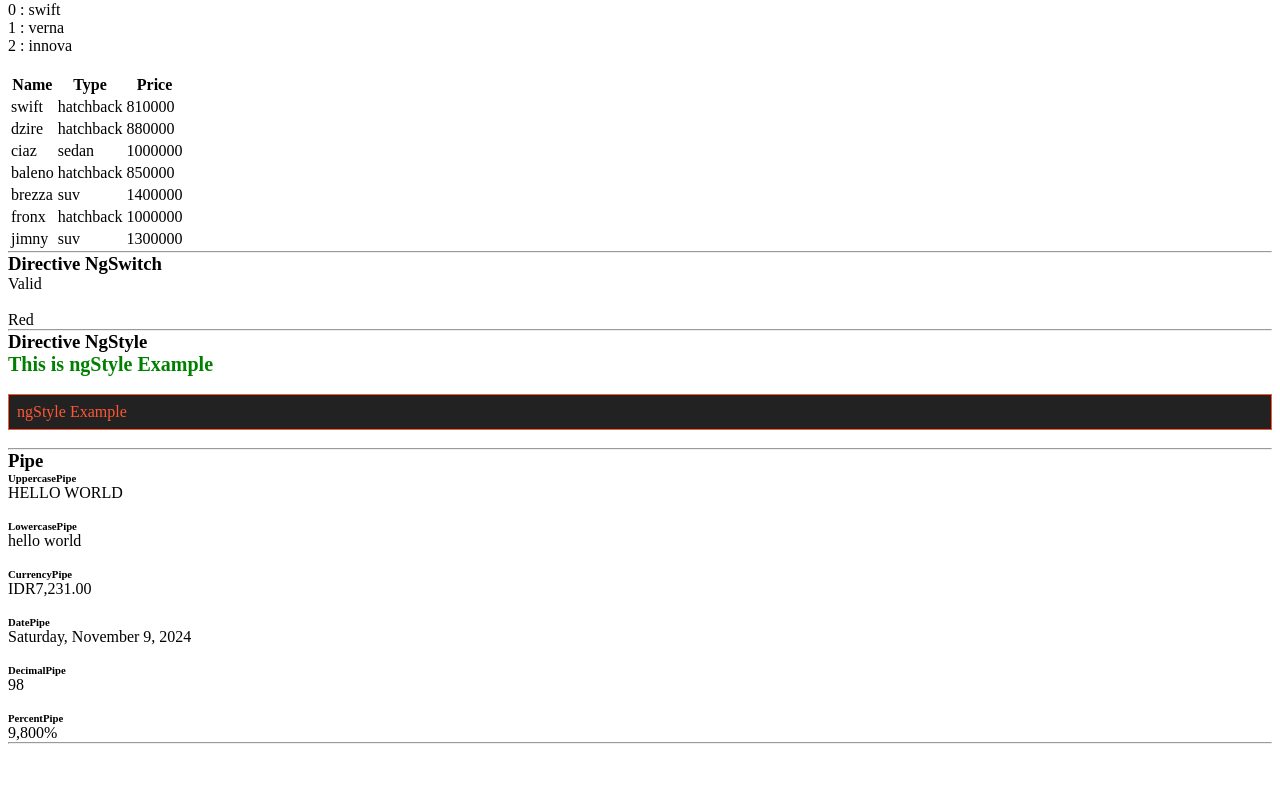
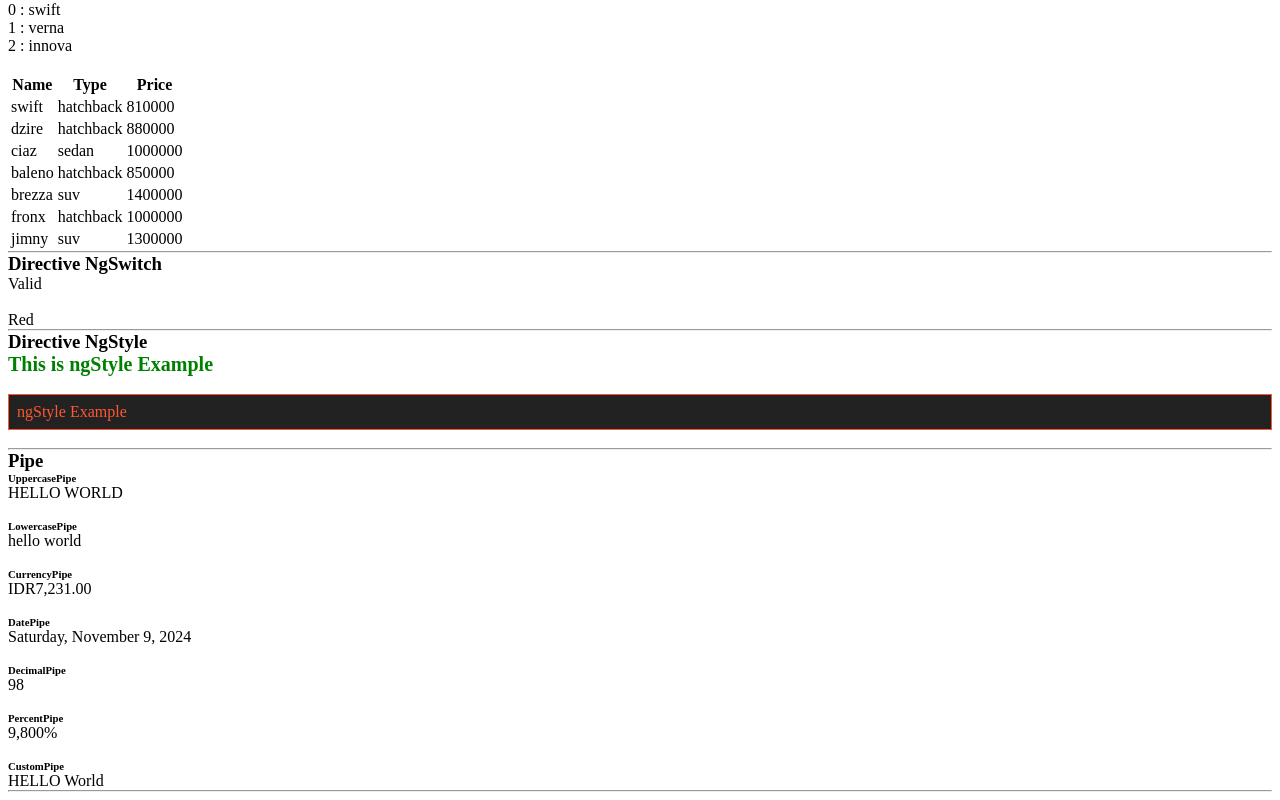
Before and after one commit to mogams99/ngIntro, an Angular app: page / in a window 1280 px wide. Shown: the part 605-1405 px from the top of the page. Before the commit the page ends 1357 px from the top, so only its background shows below. Built offline with nearby package versions, Linux system fonts and the light colour scheme.

Commit message:
chore: :construction: implementasi custom pipe pada app component

```diff
--- a/src/app/app.component.html
+++ b/src/app/app.component.html
@@ -104,4 +104,7 @@
 <br>
 <h6> PercentPipe </h6>
 <p>{{ pipeNumber | percent}}</p>
+<br>
+<h6> CustomPipe </h6>
+<p>{{ pipeMessage | custom:5 }}</p>
 <hr>
--- a/src/app/app.component.ts
+++ b/src/app/app.component.ts
@@ -2,13 +2,16 @@ import { Component } from '@angular/core';
 import { FormsModule } from '@angular/forms';
 import { RouterOutlet } from '@angular/router';
 import { CommonModule } from '@angular/common';
+
 import { ServerComponent } from './server/server.component';
 import { ChildComponent } from "./child/child.component";
+
+import { CustomPipe} from './pipes/custom.pipe';
 
 @Component({
   selector: 'app-root',
   standalone: true,
-  imports: [RouterOutlet, CommonModule, ServerComponent, FormsModule, ChildComponent],
+  imports: [RouterOutlet, CommonModule, ServerComponent, FormsModule, ChildComponent, CustomPipe],
   templateUrl: './app.component.html',
   styleUrl: './app.component.css'
 })
--- /dev/null
+++ b/src/app/pipes/custom.pipe.ts
@@ -0,0 +1,11 @@
+import { Pipe, PipeTransform } from '@angular/core';
+
+@Pipe({
+  name: 'custom',
+  standalone: true
+})
+export class CustomPipe implements PipeTransform {
+
+  transform(value: string, limit: number = value.length): string {
+    return value.substring(0, limit).toUpperCase() + value.substring(limit);
+  }}
```
Also changed, not shown: 1 other file (tests, documents, lock files or other folders).
